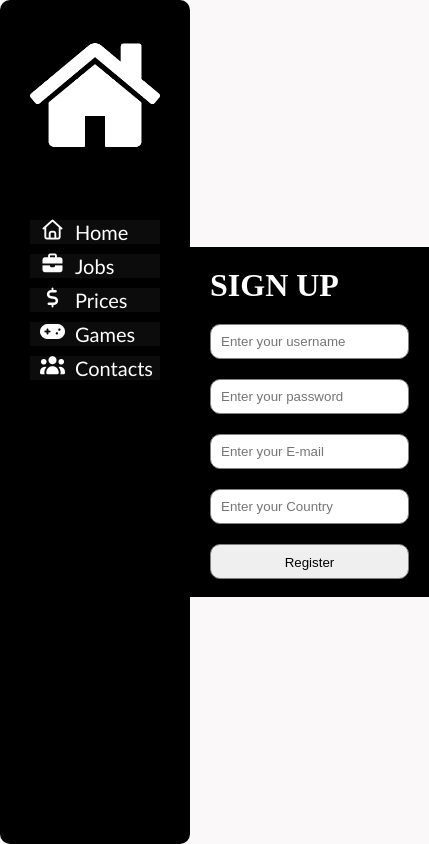
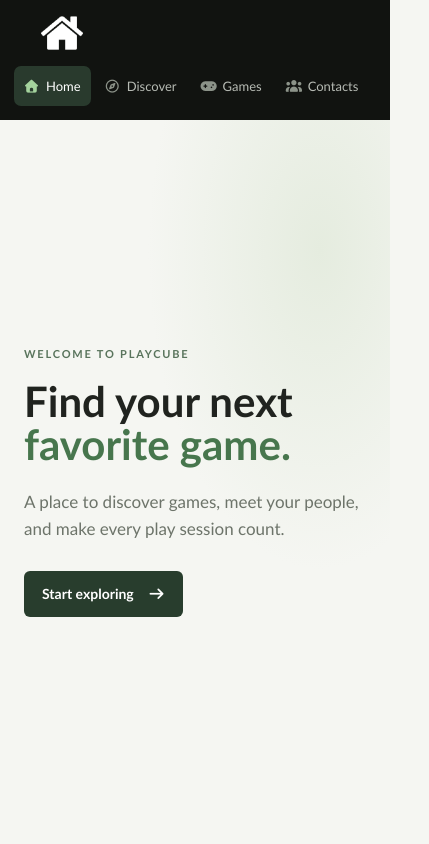
Before and after one commit to TheIliaAProgrammer0011/Playcube, a plain HTML site: page index.html in a window 390 px wide. Shown: the whole page, 429 px wide, since content can reach past the window. Drawn offline with Linux system fonts and the light colour scheme.

Commit message:
PlayCube

```diff
--- /dev/null
+++ b/contacts.css
@@ -0,0 +1,3 @@
+.contacts-page {
+    background: radial-gradient(ellipse at 84% 14%, #e9e9dc 0, transparent 38%);
+}
--- /dev/null
+++ b/discover.css
@@ -0,0 +1,3 @@
+.discover-page {
+    background: radial-gradient(ellipse at 90% 12%, #e4eee6 0, transparent 37%);
+}
--- /dev/null
+++ b/games.css
@@ -0,0 +1,3 @@
+.games-page {
+    background: radial-gradient(ellipse at 80% 10%, #eceddf 0, transparent 38%);
+}
--- /dev/null
+++ b/home.css
@@ -0,0 +1,7 @@
+.home-page {
+    background: radial-gradient(ellipse at 82% 18%, #e5ecdf 0, transparent 38%);
+}
+
+.home-page h1 span {
+    color: #47764d;
+}
--- a/index.html
+++ b/index.html
@@ -1,44 +1,39 @@
 <!DOCTYPE html>
 <html lang="en">
-
 <head>
     <meta charset="UTF-8">
     <meta name="viewport" content="width=device-width, initial-scale=1.0">
-    <title>Document</title>
+    <title>Home | PlayCube</title>
     <link rel="stylesheet" href="https://cdnjs.cloudflare.com/ajax/libs/font-awesome/7.3.1/css/all.css"
         integrity="sha512-x9WwyMYBnlXMNQ6kQ/Lyzu1NqIhLQKL5Oq6xByfXuRj7s9CskyCbLv/1IjqzJmXwFXWr0ov6jBV7Qbc0hh9nHg=="
         crossorigin="anonymous" referrerpolicy="no-referrer">
     <link rel="stylesheet" href="style.css">
+    <link rel="stylesheet" href="home.css">
 </head>
-
 <body>
-    <main>
-
-
-        <div class="navbar">
-            <img src="./25694.png" alt="This image cannot be shown!">
-            <ul>
-                <li> <i class="fa-regular fa-house"></i> Home</li>
-                <li> <i class="fa-solid fa-briefcase"></i>Jobs</li>
-                <li> <i class="fa-solid fa-dollar-sign"></i>Prices</li>
-                <li> <i class="fa-solid fa-gamepad"></i>Games</li>
-                <li> <i class="fa-solid fa-users"></i>Contacts</li>
-
-            </ul>
-
-            <span></span>
-        </div>
-
-        <form>
-            <h1>SIGN UP</h1>
-            <input required minlength="1" maxlength="35" type="text" placeholder="Enter your username">
-            <input required type="password" placeholder="Enter your password">
-            <input required type="email" placeholder="Enter your E-mail">
-            <input required type="text" placeholder="Enter your Country">
-            <button>Register</button>
-        </form>
-
+    <main class="page-layout">
+        <aside class="navbar">
+            <a class="brand" href="index.html"><img src="./25694.png" alt="PlayCube home"></a>
+            <nav aria-label="Main navigation">
+                <ul>
+                    <li><a href="index.html"><i class="fa-solid fa-house"></i><span>Home</span></a></li>
+                    <li><a href="discover.html"><i class="fa-regular fa-compass"></i><span>Discover</span></a></li>
+                    <li><a href="games.html"><i class="fa-solid fa-gamepad"></i><span>Games</span></a></li>
+                    <li><a href="contacts.html"><i class="fa-solid fa-users"></i><span>Contacts</span></a></li>
+                    <li><a href="account.html"><i class="fa-solid fa-user"></i><span>Account</span></a></li>
+                    <li><a href="more.html"><i class="fa-solid fa-ellipsis"></i><span>More</span></a></li>
+                </ul>
+            </nav>
+            <div class="sidebar-note">MAKE TIME TO PLAY</div>
+        </aside>
+        <section class="page-content home-page">
+            <p class="eyebrow">WELCOME TO PLAYCUBE</p>
+            <h1>Find your next<br><span>favorite game.</span></h1>
+            <p class="page-intro">A place to discover games, meet your people, and make every play session count.</p>
+            <a class="primary-link" href="discover.html">Start exploring <i class="fa-solid fa-arrow-right"></i></a>
+        </section>
     </main>
+    <script src="playcube.js"></script>
 </body>
-
 </html>
+</html>
--- a/playcube.js
+++ b/playcube.js
@@ -0,0 +1,10 @@
+const currentPage = window.location.pathname.split("/").pop() || "index.html";
+
+document.querySelectorAll(".navbar a[href]").forEach((link) => {
+	const linkPage = new URL(link.href, window.location.href).pathname.split("/").pop();
+
+	if (linkPage === currentPage) {
+		link.classList.add("active");
+		link.setAttribute("aria-current", "page");
+	}
+});
--- a/style.css
+++ b/style.css
@@ -1,71 +1,264 @@
 * {
-    margin: 0;
-    padding: 0;
     box-sizing: border-box;
 }
 
-main {
+html {
+    min-width: 320px;
+    min-height: 100%;
+}
+
+body {
+    min-height: 100vh;
+    margin: 0;
+    background: #f5f6f2;
+    color: #20231f;
+    font-family: "Gill Sans", "Gill Sans MT", Calibri, sans-serif;
+}
+
+a {
+    color: inherit;
+}
+
+.page-layout {
     display: flex;
-    align-items: center;
-
+    min-height: 100vh;
 }
 
 .navbar {
-    color: white;
-    background-color: black;
-    height:100vh;
-    width: 200px;
-    border-radius:10px;
-    font-family: 'Gill Sans', 'Gill Sans MT', Calibri, 'Trebuchet MS', sans-serif;
+    position: sticky;
+    top: 0;
     display: flex;
+    width: 240px;
+    height: 100vh;
+    min-height: 560px;
+    flex: 0 0 240px;
     flex-direction: column;
-    gap: 50px;
-    text-align: center;
-    align-items: center;
-    padding: 30px;
+    align-items: stretch;
+    padding: 28px 18px 22px;
+    background: #111310;
+    color: #f4f5f1;
 }
 
-.navbar img {
-    width: 130px;
+.brand {
+    display: flex;
+    min-height: 76px;
+    align-items: center;
+    justify-content: center;
+    margin-bottom: 30px;
+}
+
+.brand img {
+    display: block;
+    width: 132px;
+    max-height: 72px;
+    object-fit: contain;
+}
+
+.navbar nav,
+.navbar ul {
+    width: 100%;
 }
 
 .navbar ul {
+    display: flex;
+    flex-direction: column;
+    gap: 7px;
+    margin: 0;
+    padding: 0;
     list-style: none;
-    width: 100%;
-
 }
 
 .navbar li {
-    background-color: rgb(12, 12, 12);
-    text-align: start;
-    display: flex;
-    gap: 10px;
-    padding-left: 10px;
-    font-size: 20px;
-    margin-top: 10px;
-
+    width: 100%;
 }
 
-body {
-    background-color: rgb(250, 248, 248);
+.navbar li a {
+    display: flex;
+    min-height: 46px;
+    align-items: center;
+    gap: 14px;
+    padding: 0 14px;
+    border-radius: 7px;
+    color: #b7bbb4;
+    font-size: 16px;
+    text-decoration: none;
+    transition: color 150ms ease, background-color 150ms ease;
 }
 
-form {
-    width: 300px;
-    background-color: rgb(0, 0, 0);
-    height: 350px;
-    display: flex;
-    flex-direction: column;
-    padding: 20px;
-    gap: 20px;
-    color: white;
-    margin: auto;
-
+.navbar li a i {
+    width: 19px;
+    color: #8c9389;
+    text-align: center;
 }
 
-input, button {
-    height: 35px;
-    border: 0.5px solid grey;
-    border-radius: 10px;
-    padding: 10px;
+.navbar li a:hover,
+.navbar li a.active {
+    background: #293a2d;
+    color: #fff;
 }
+
+.navbar li a.active i,
+.navbar li a:hover i {
+    color: #a4d39d;
+}
+
+.navbar li a:focus-visible,
+.primary-link:focus-visible {
+    outline: 2px solid #a4d39d;
+    outline-offset: 3px;
+}
+
+.sidebar-note {
+    margin-top: auto;
+    padding: 14px 12px 0;
+    border-top: 1px solid #30332e;
+    color: #838a7f;
+    font-size: 10px;
+    font-weight: 700;
+    letter-spacing: 1.5px;
+}
+
+.page-content {
+    display: flex;
+    min-width: 0;
+    min-height: 100vh;
+    flex: 1;
+    flex-direction: column;
+    justify-content: center;
+    padding: clamp(32px, 8vw, 112px);
+}
+
+.eyebrow {
+    margin: 0 0 20px;
+    color: #59745c;
+    font-size: 11px;
+    font-weight: 700;
+    letter-spacing: 1.8px;
+}
+
+.page-content h1 {
+    max-width: 800px;
+    margin: 0;
+    font-size: clamp(42px, 6vw, 76px);
+    font-weight: 600;
+    line-height: 1.02;
+}
+
+.page-intro {
+    max-width: 510px;
+    margin: 22px 0 28px;
+    color: #6d746a;
+    font-size: 17px;
+    line-height: 1.6;
+}
+
+.primary-link {
+    display: inline-flex;
+    min-height: 46px;
+    align-items: center;
+    align-self: flex-start;
+    gap: 14px;
+    padding: 0 18px;
+    border-radius: 6px;
+    background: #283d2d;
+    color: white;
+    font-size: 14px;
+    font-weight: 600;
+    text-decoration: none;
+}
+
+.primary-link:hover {
+    background: #36563d;
+}
+
+.content-grid {
+    display: flex;
+    width: 100%;
+    max-width: 900px;
+    flex-wrap: wrap;
+    gap: 16px;
+    margin-top: 35px;
+}
+
+.content-tile {
+    display: flex;
+    min-width: min(100%, 220px);
+    min-height: 140px;
+    flex: 1 1 220px;
+    flex-direction: column;
+    justify-content: space-between;
+    padding: 22px;
+    border: 1px solid #e0e4dc;
+    border-radius: 8px;
+    background: #fff;
+}
+
+.content-tile i {
+    color: #59745c;
+    font-size: 20px;
+}
+
+.content-tile h2 {
+    margin: 20px 0 0;
+    font-size: 18px;
+    font-weight: 600;
+}
+
+@media (max-width: 700px) {
+    .page-layout {
+        flex-direction: column;
+    }
+
+    .navbar {
+        position: relative;
+        width: 100%;
+        height: auto;
+        min-height: auto;
+        flex: 0 0 auto;
+        gap: 12px;
+        padding: 12px 14px;
+    }
+
+    .brand {
+        min-height: 42px;
+        justify-content: flex-start;
+        margin: 0;
+    }
+
+    .brand img {
+        width: 96px;
+        max-height: 42px;
+    }
+
+    .navbar ul {
+        flex-direction: row;
+        gap: 4px;
+        overflow-x: auto;
+        padding-bottom: 2px;
+    }
+
+    .navbar li {
+        width: auto;
+        flex: 0 0 auto;
+    }
+
+    .navbar li a {
+        min-height: 40px;
+        gap: 7px;
+        padding: 0 10px;
+        font-size: 13px;
+    }
+
+    .navbar li a i {
+        width: 15px;
+    }
+
+    .sidebar-note {
+        display: none;
+    }
+
+    .page-content {
+        min-height: calc(100vh - 120px);
+        padding: 52px 24px;
+    }
+}
```
Also changed, not shown: account.css (added, +51 -0 lines), account.html (added, +42 -0 lines), contacts.html (added, +36 -0 lines), discover.html (added, +40 -0 lines), games.html (added, +40 -0 lines), more.css (added, +12 -0 lines), more.html (added, +40 -0 lines).
